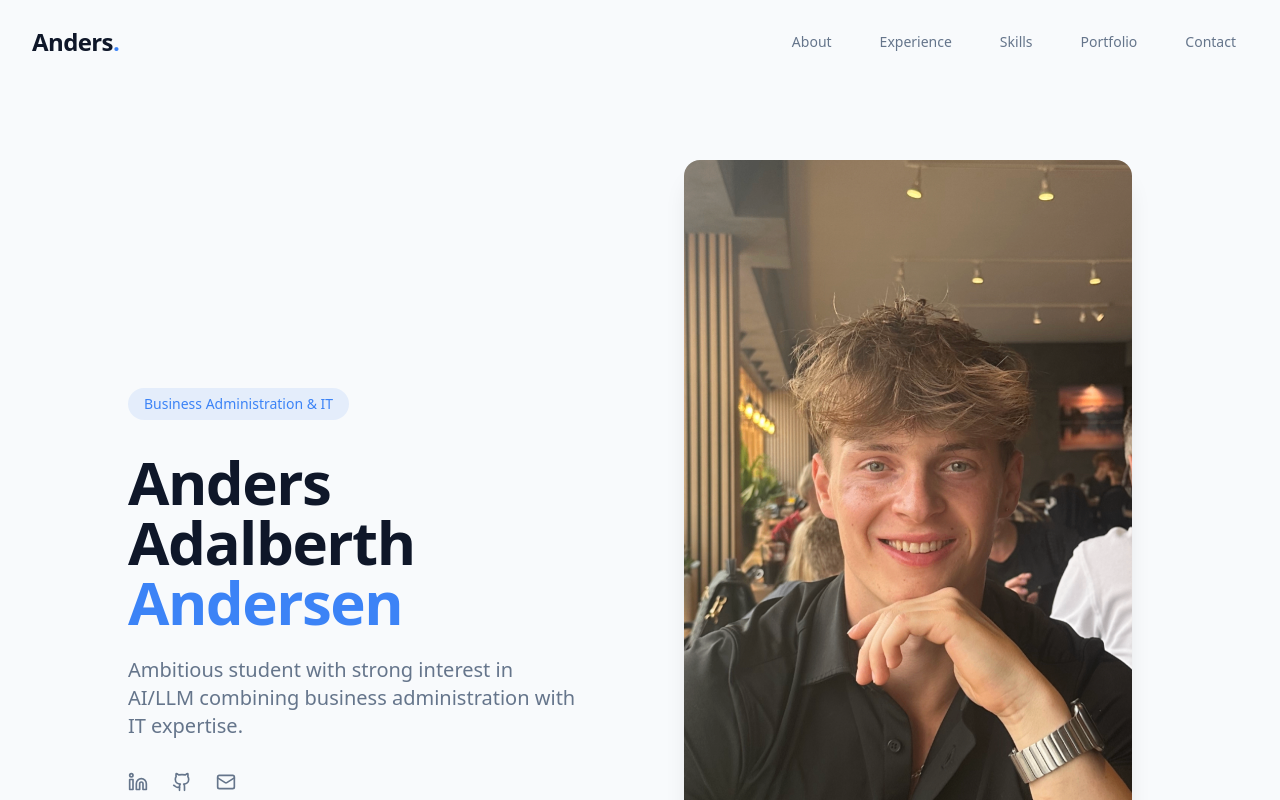
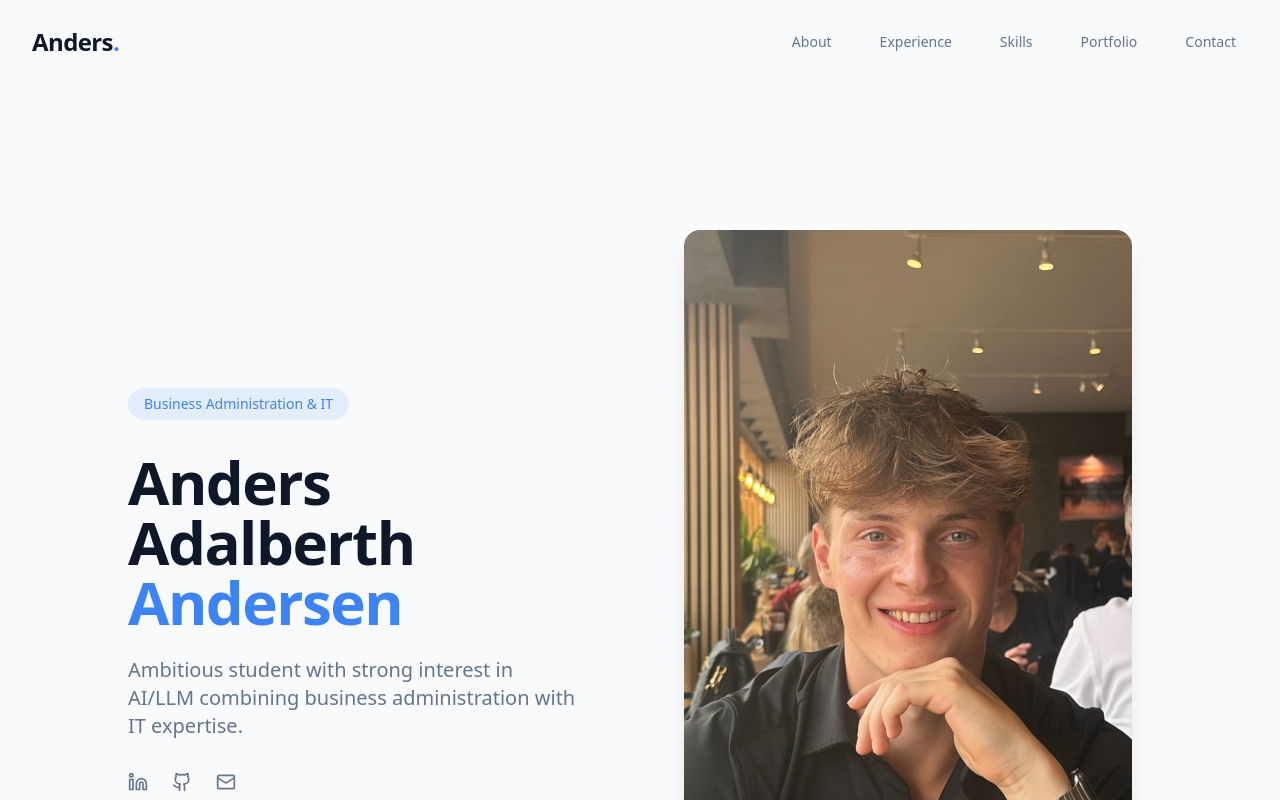
Before and after one commit to aaandersen/aboutMe, a React (Vite) app: page / in a window 1280 px wide. Shown: the top 800 px of the page. Built offline with nearby package versions, Linux system fonts and the light colour scheme.

Commit message:
Update index.css

```diff
--- a/src/index.css
+++ b/src/index.css
@@ -143,6 +143,7 @@
 .photo-container {
   position: relative;
   overflow: hidden;
+  top: 70px;
   border-radius: 1rem;
   transition: all 0.5s ease;
 }
```
